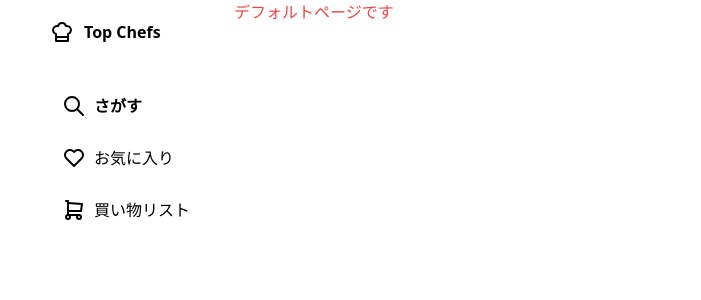
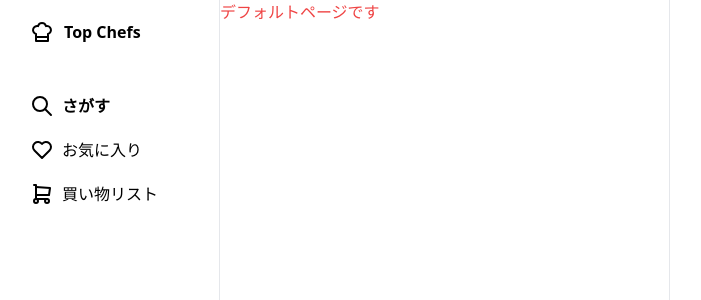
Before and after one commit to qin-team-recipe/14-frontend, a Next.js app: page / in a window 1280 px wide. Shown: the top 300 px of the page, without its empty margins (290-991 px from the left). Built offline with nearby package versions, Linux system fonts and the light colour scheme.

Commit message:
💄 デザインの微調整、LinkコンポーネントのCSSを最小限にする

```diff
--- a/src/app/_components/Navigation/Navigation.jsx
+++ b/src/app/_components/Navigation/Navigation.jsx
@@ -12,9 +12,7 @@ import {
 // ナビゲーション
 export const Navigation = () => {
   return (
-    // sm以上でナビゲーションを固定する方法については模索中
-    <nav className="fixed bottom-0 z-10 w-full sm:sticky sm:w-auto">
-      <div className="flex flex-col gap-10 p-5 sm:w-48 ">
+    <nav className="fixed bottom-0 z-10 flex w-full flex-col gap-10 sm:sticky sm:w-60 sm:pt-5">
       {/* ロゴ（PCサイズで表示） */}
       <div className="hidden sm:block">
         <div className="flex items-center gap-2.5">
@@ -24,7 +22,7 @@ export const Navigation = () => {
       </div>
 
       {/* ナビゲーションメニュー */}
-        <div className="flex border-t pt-1 sm:flex-col sm:justify-start sm:space-y-4 sm:border-none">
+      <div className="flex border-t pt-1 sm:flex-col sm:justify-start sm:space-y-2 sm:border-none">
         <NavigationItem text="さがす" icon={<IconSearch />} href="/" />
         <NavigationItem text="お気に入り" icon={<IconHeart />} href="/fav" />
         <NavigationItem
@@ -32,7 +30,6 @@ export const Navigation = () => {
           icon={<IconShoppingCart />}
           href="/list"
         />
-        </div>
       </div>
     </nav>
   );
@@ -44,13 +41,15 @@ const NavigationItem = ({ text, icon, href }) => {
   const isActive = usePathname() === href;
 
   return (
-    <Link
-      href={href}
-      className={`flex w-full flex-col items-center gap-y-1 hover:border-slate-100 sm:flex-row sm:space-x-2 sm:rounded-full sm:px-3 sm:py-1.5 sm:hover:bg-slate-100
-      sm:active:bg-slate-100 ${isActive ? "font-bold" : ""}`}
+    <Link href={href} className="flex-1 select-none">
+      <div
+        className={`flex w-full flex-col items-center gap-y-0.5 hover:border-slate-100 sm:-ml-3 sm:w-fit sm:flex-row sm:gap-2 sm:rounded-full sm:py-1.5 sm:pl-3 sm:pr-5 sm:hover:bg-slate-100 sm:active:bg-slate-100 ${
+          isActive ? "font-bold" : ""
+        }`}
       >
         <div className="h-6 w-6">{icon}</div>
         <div className="text-xs sm:text-base">{text}</div>
+      </div>
     </Link>
   );
 };
--- a/src/app/layout.jsx
+++ b/src/app/layout.jsx
@@ -10,9 +10,11 @@ export default function RootLayout({ children }) {
   return (
     <html lang="ja">
       <body>
-        <div className="mx-auto flex min-h-screen sm:max-w-2xl sm:gap-x-3 sm:px-4">
+        <div className="mx-auto flex min-h-screen sm:max-w-2xl sm:gap-x-5 sm:px-4">
           <Navigation />
-          <div>{children}</div>
+          <main className="w-full overflow-hidden border-gray-200 pb-5 sm:border-x">
+            {children}
+          </main>
         </div>
       </body>
     </html>
```
Lines whose indentation alone changed are shown as unchanged.
